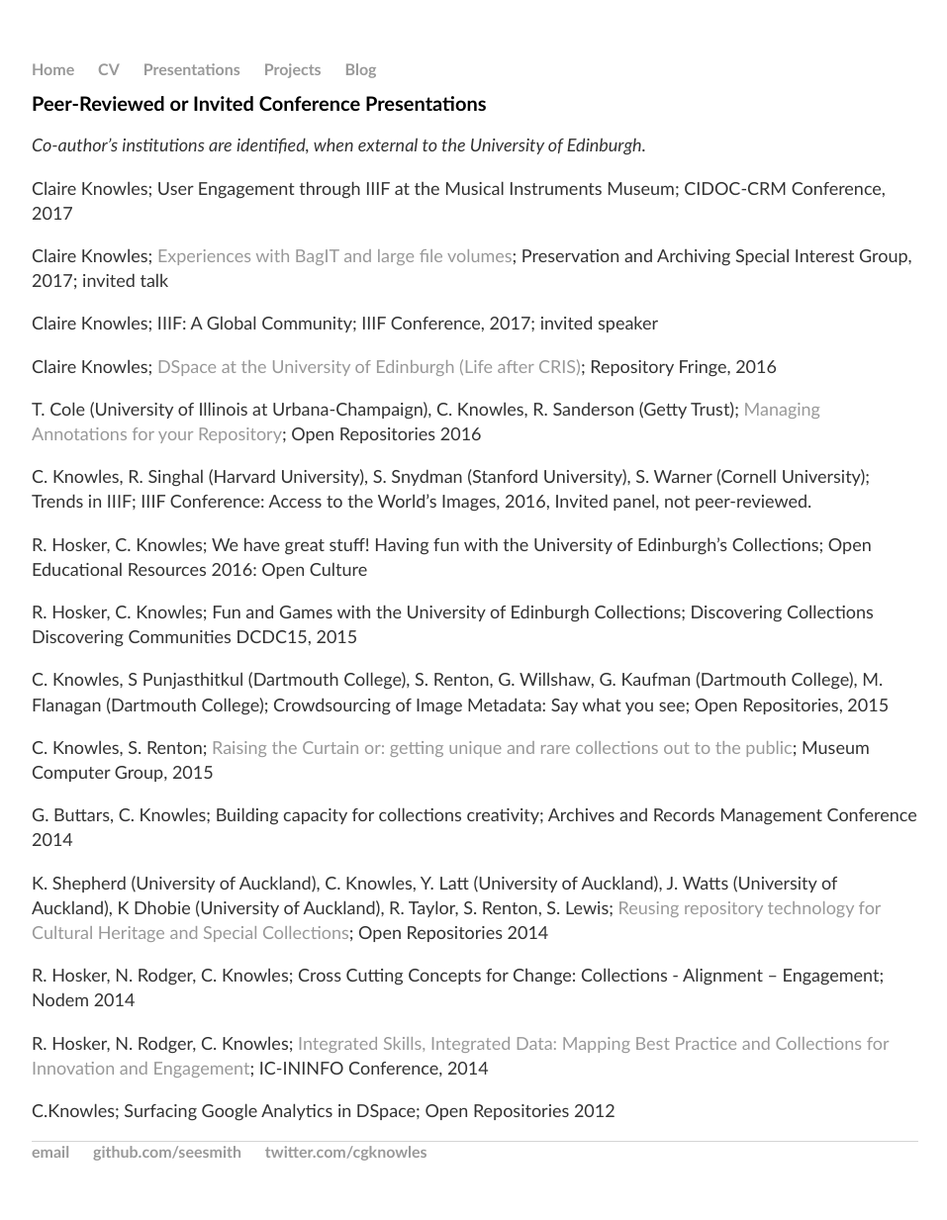
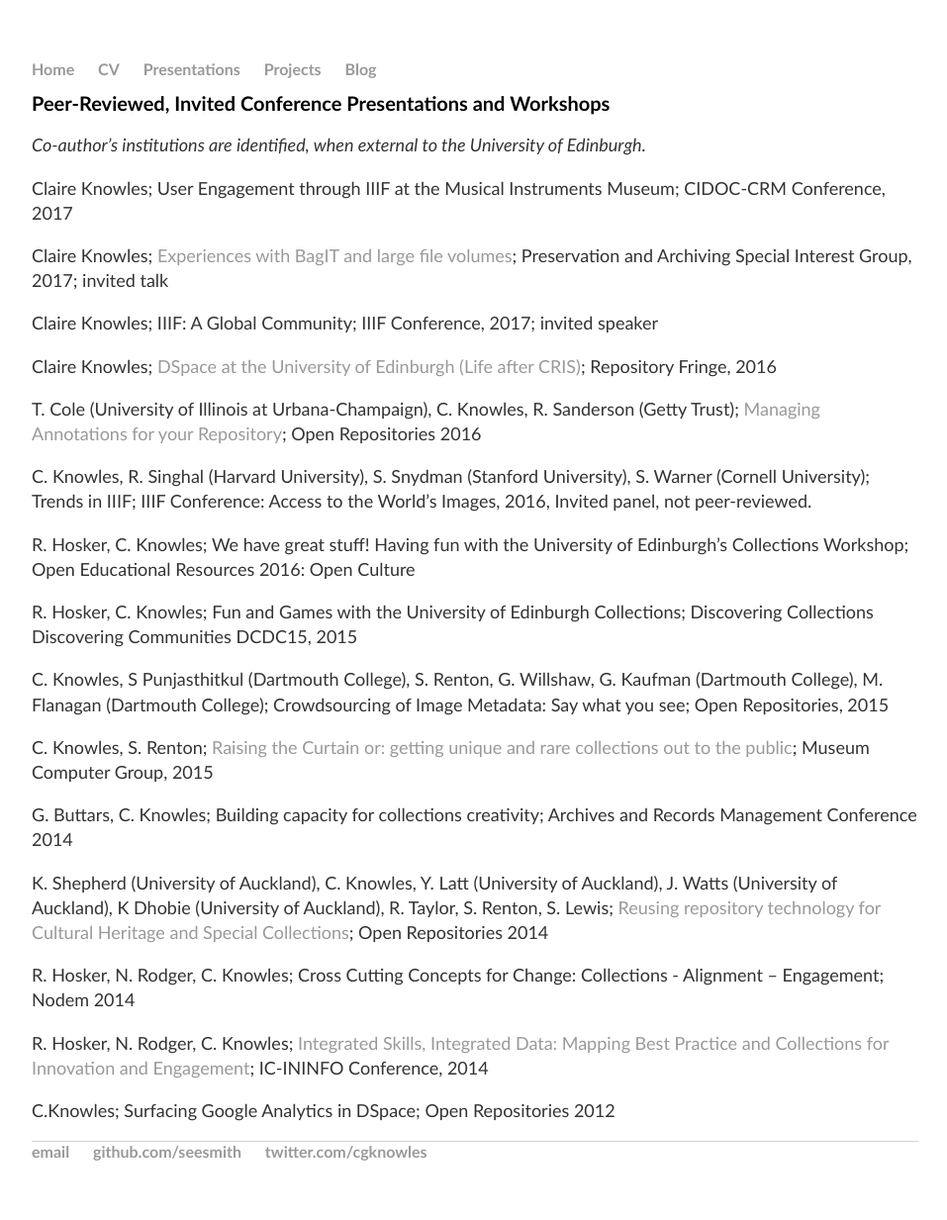
Before and after one commit to seesmith/seesmith.github.io, a Jekyll site: the page built from presentations/index.html, in a window 1280 px wide. Shown: the whole page at 99% size, without its empty margins (160-1117 px from the left). Built offline with Jekyll 4.4.1, drawn with Linux system fonts in a browser that asks for light colours.

Commit message:
Update index.html

```diff
--- a/presentations/index.html
+++ b/presentations/index.html
@@ -3,7 +3,7 @@
 title: Claire Knowles - Presentations
 ---
 <div class="blurb">
-	<h1>Peer-Reviewed or Invited Conference Presentations</h1>
+	<h1>Peer-Reviewed, Invited Conference Presentations and Workshops</h1>
 	<p><i>Co-author’s institutions are identified, when external to the University of Edinburgh.</i></p>
 <p>Claire Knowles; User Engagement through IIIF at the Musical Instruments Museum; CIDOC-CRM Conference, 2017</p>
 <p>Claire Knowles; <a href="https://figshare.com/articles/DataVault_Experience_with_Bagit_and_large_file_volumes/5418670">Experiences with BagIT and large file volumes</a>; Preservation and Archiving Special Interest Group, 2017; invited talk</p>
@@ -11,7 +11,7 @@
 <p>Claire Knowles; <a href="https://www.era.lib.ed.ac.uk/handle/1842/17594">DSpace at the University of Edinburgh (Life after CRIS)</a>; Repository Fringe, 2016</p>
 <p>T. Cole (University of Illinois at Urbana-Champaign), C. Knowles, R. Sanderson (Getty Trust); <a href="https://www.era.lib.ed.ac.uk/handle/1842/15902">Managing Annotations for your Repository</a>; Open Repositories 2016</p>
 <p>C. Knowles, R. Singhal (Harvard University), S. Snydman (Stanford University), S. Warner (Cornell University); Trends in IIIF;  IIIF Conference: Access to the World’s Images, 2016, Invited panel, not peer-reviewed.</p>
-<p>R. Hosker, C. Knowles; We have great stuff! Having fun with the University of Edinburgh’s Collections; Open Educational Resources 2016: Open Culture</p>
+<p>R. Hosker, C. Knowles; We have great stuff! Having fun with the University of Edinburgh’s Collections Workshop; Open Educational Resources 2016: Open Culture</p>
 <p>R. Hosker, C. Knowles; Fun and Games with the University of Edinburgh Collections; Discovering Collections Discovering Communities DCDC15, 2015</p>
 <p>C. Knowles, S Punjasthitkul (Dartmouth College), S. Renton, G. Willshaw, G. Kaufman  (Dartmouth College), M. Flanagan (Dartmouth College); Crowdsourcing of Image Metadata: Say what you see; Open Repositories, 2015</p>
 <p>C. Knowles, S. Renton; <a href="https://www.era.lib.ed.ac.uk/handle/1842/10415">Raising the Curtain or: getting unique and rare collections out to the public</a>; Museum Computer Group, 2015</p>
```
